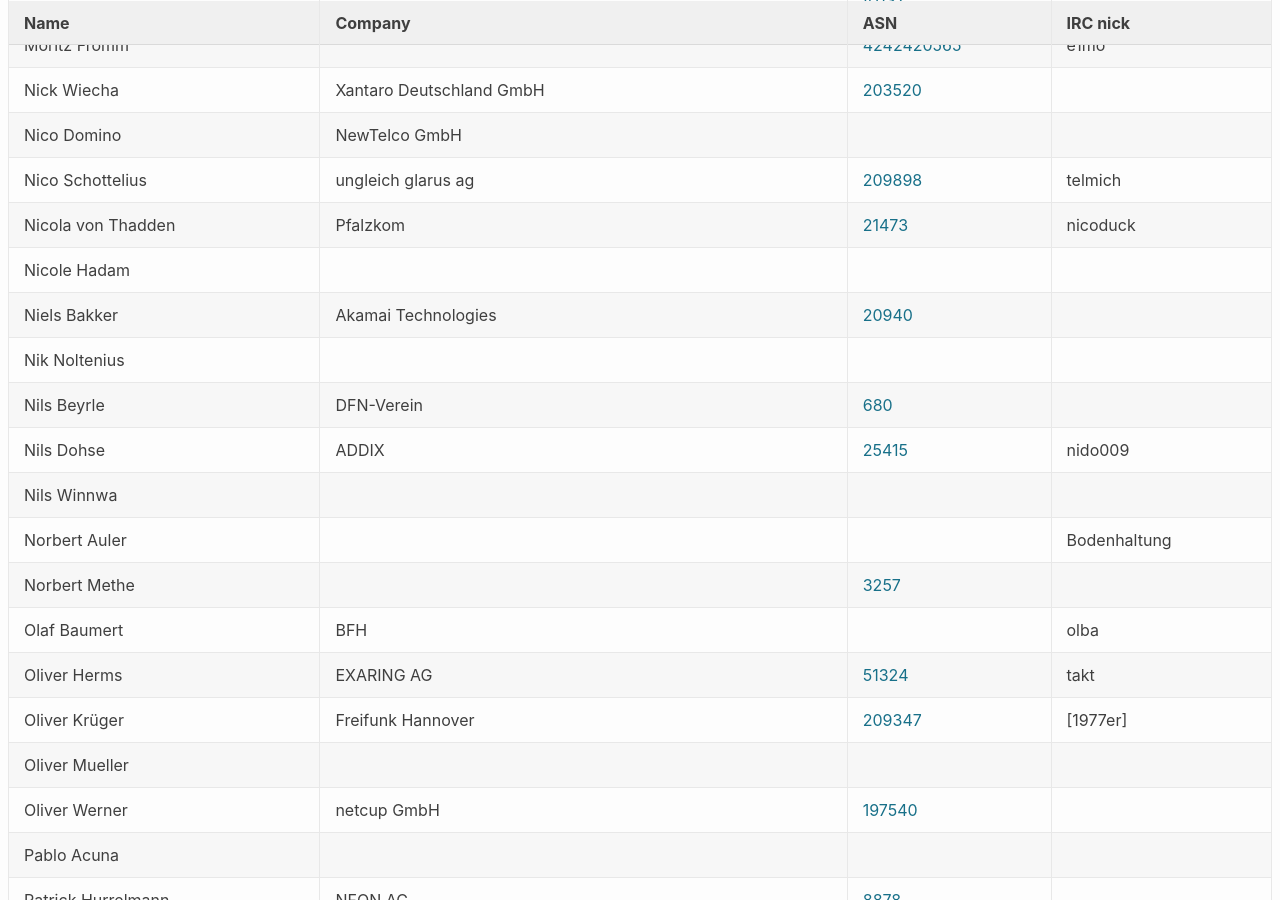
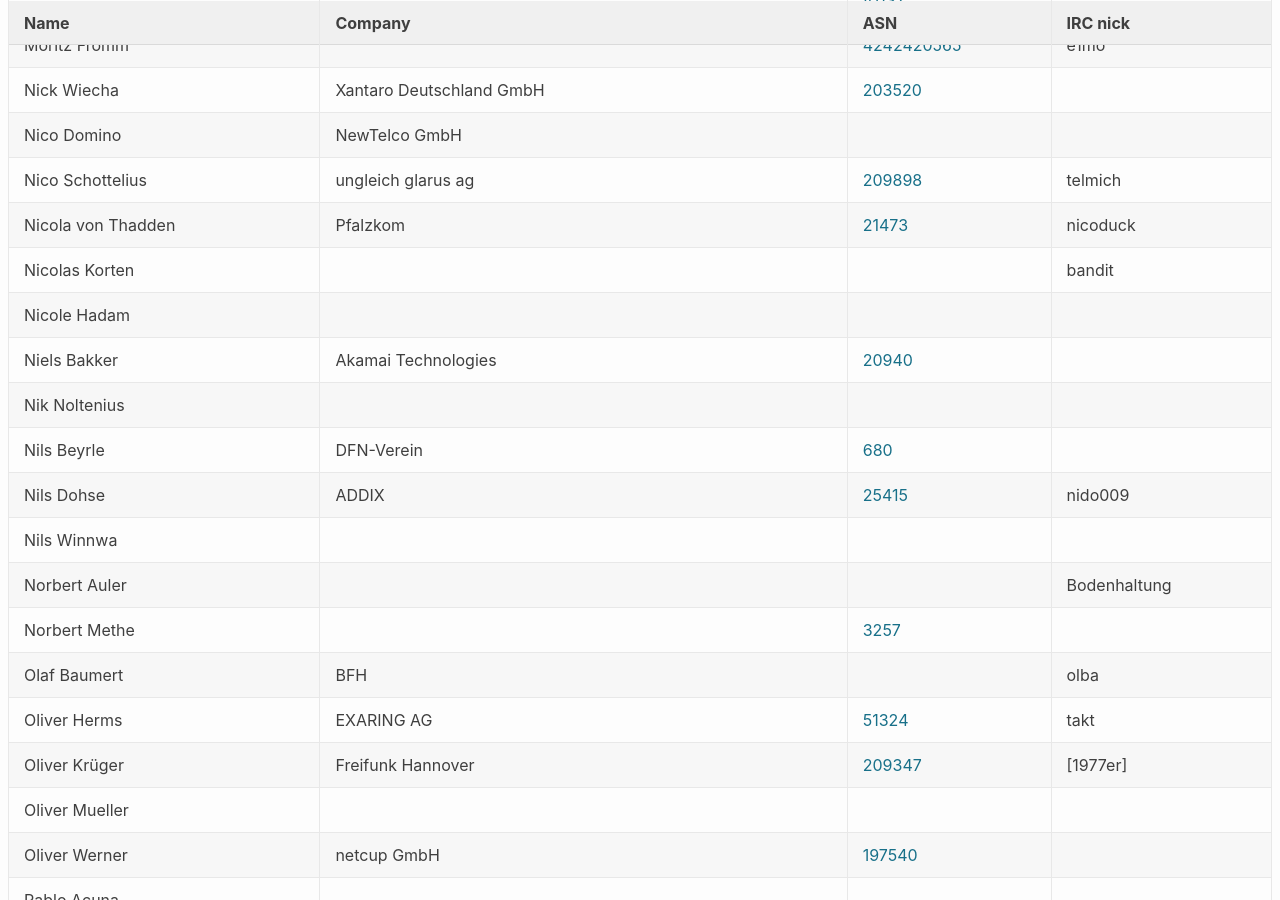
Before and after one commit to denog/pretix-attendeelist, a Jekyll site: the page built from index.markdown, in a window 1280 px wide and 900 px high, scrolled down 12694 px. Built offline with Jekyll 4.4.1, drawn with Linux system fonts in a browser that asks for light colours.

Commit message:
Latest data: Thu Oct 29 07:29:10 UTC 2020

```diff
--- a/_data/attendees.json
+++ b/_data/attendees.json
@@ -1614,6 +1614,12 @@
     "asn": null
   },
   {
+    "name": "Nicolas Korten",
+    "company": null,
+    "irc": "bandit",
+    "asn": null
+  },
+  {
     "name": "Nicola von Thadden",
     "company": "Pfalzkom",
     "irc": "nicoduck",
```
